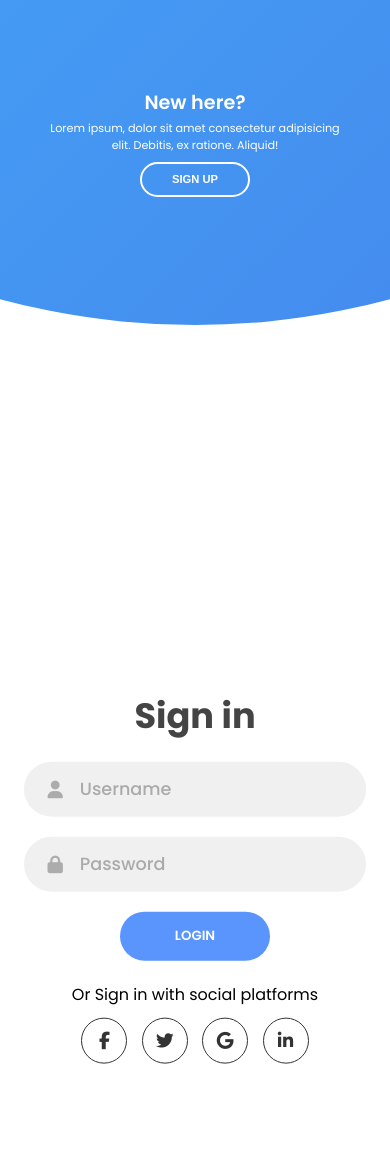
After one commit to HuyLuong2002/Toy_Management_Website, a PHP site: page /login.php in a window 390 px wide. The commit adds this page. Run offline with PHP 8.4, Linux system fonts and the light colour scheme; some libraries are stand-ins or nearby versions.

Commit message:
Login.php

```diff
--- a/assets/css/home.css
+++ b/assets/css/home.css
@@ -174,8 +174,6 @@ header {
   background-size: cover;
 }
 
-<<<<<<< HEAD
-=======
 /* swiper */
 .swiper-container {
   width: 100vw;
@@ -239,5 +237,3 @@ header {
   opacity: 0.5;
   margin: 0.4rem 0;
 }
-
->>>>>>> 2ef369807167b864de02815f9ba0ee9869c27220
--- /dev/null
+++ b/assets/css/login.css
@@ -0,0 +1,381 @@
+@import url("https://fonts.googleapis.com/css2?family=Poppins:wght@200;300;400;500;600;700;800&display=swap");
+
+*{
+    padding: 0;
+    margin: 0;
+    box-sizing: border-box;
+}
+
+body, input{
+    font-family: 'Poppins', sans-serif;
+}
+
+.container{
+    position: relative;
+    width: 100%;
+    min-height: 100vh;
+    background-color: #fff;
+    overflow: hidden;
+}
+
+.container::before{
+    content: '';
+    position: absolute;
+    width: 2000px;
+    height: 2000px;
+    border-radius: 50%;
+    background: linear-gradient(-45deg, #4481eb, #44befe);
+    top: -10%;
+    right: 48%;
+    transform: translateY(-50%);
+    z-index: 6;
+    transition: 1.8s ease-in-out;
+}
+
+.forms-container{
+    position: absolute;
+    width: 100%;
+    height: 100%;
+    top: 0;
+    left: 0;
+}
+
+.signin-signup{
+    position: absolute;
+    top: 50%;
+    left: 75%;
+    transform: translate(-50%, -50%);
+    width: 50%;
+    display: grid;
+    grid-template-columns: 1fr;
+    z-index: 5;
+    transition: 1s .7s ease-in-out;
+}
+
+form{
+    display: flex;
+    align-items: center;
+    justify-content: center;
+    flex-direction: column;
+    padding: 0 5rem;
+    overflow: hidden;
+    grid-column: 1 / 2;
+    grid-row: 1 / 2;
+    transition: 0.2s 0.7s ease-in-out;
+}
+
+form.sign-in-form{
+    z-index: 2;
+}
+
+form.sign-up-form{
+    z-index: 1;
+    opacity: 0;
+}
+
+.title{
+    font-size: 2.2rem;
+    color: #444;
+    margin-bottom: 10px;
+}
+
+.input-field{
+    max-width: 380px;
+    width: 100%;
+    height: 55px;
+    background-color: #f0f0f0;
+    margin: 10px 0;
+    border-radius: 55px;
+    display: grid;
+    grid-template-columns: 15% 85%;
+    padding: 0 .4rem;
+}
+
+.input-field i{
+    text-align: center;
+    line-height: 55px;
+    color: #acacac;
+    font-size: 1.1rem;
+}
+
+.input-field input {
+    background: none;
+    outline: none;
+    border: none;
+    line-height: 1;
+    font-weight: 600;
+    font-size: 1.1rem;
+    color: #333;
+}
+
+.input-field input::placeholder{
+    color: #aaa;
+    font-weight: 500;
+}
+
+.btn {
+    width: 150px;
+    height: 49px;
+    border: none;
+    cursor: pointer;
+    outline: none;
+    border-radius: 49px;
+    background-color: #5995fd;
+    color: #fff;
+    text-transform: uppercase;
+    font-weight: 600;
+    margin: 10px 0;
+    transition: .5s;
+}
+
+.btn:hover{
+    background-color: #4d84e2;
+}
+
+.social-text{
+    padding: .7rem 0;
+    font-size: 1rem;
+}
+
+.social-media{
+    display: flex;
+    align-items: center;
+    justify-content: center;
+}
+
+.social-icon{
+    height: 46px;
+    width: 46px;
+    border: 1px solid #333;
+    display: flex;
+    justify-content: center;
+    align-items: center;
+    text-decoration: none;
+    margin: 0 0.45rem;
+    font-size: 1.1rem;
+    border-radius: 50%;
+    color: #333;
+    transition: 0.3s;
+}
+
+.social-icon:hover{
+    color: #4481eb;
+   border-color:  #4481eb;
+}
+
+.panels-container{
+    position: absolute;
+    height: 100%;
+    width: 100%;
+    top: 0;
+    left: 0;
+    display: grid;
+    grid-template-columns: repeat(2 , 1fr);
+}
+
+.panel{
+    display: flex;
+    flex-direction: column;
+    align-items: flex-end;
+    justify-content: space-around;
+    text-align: center;
+    z-index: 7;
+}
+
+.left-panel{
+    pointer-events: all;
+    padding: 3rem 17% 2rem 12%;
+}
+
+.right-panel{
+    pointer-events: none;
+    padding: 3rem 17% 2rem 12%;
+}
+
+.panel .content{
+    color: #fff;
+    transition: 1.1s .4s ease-in-out;
+}
+
+.panel h3{
+    font-weight: 600;
+    line-height: 1;
+    font-size: 1.5rem;
+}
+
+.panel p{
+    font-size: 0.95rem;
+    padding: 0.7rem 0;
+}
+
+.btn.transparent{
+    margin: 0;
+    background: none;
+    border: 2px solid #fff;
+    width: 130px;
+    height: 41px;
+    font-weight: 600;
+    font-size: 0.8rem;
+}
+
+.image{
+    width: 100%;
+    transition: 1.1s .4s ease-in-out;
+}
+
+.right-panel .content, .right-panel .image{
+    transform: translateX(800px);
+}
+
+.container.sign-up-mode::before{
+    transform: translate(100%, -50%);
+    right: 52%;
+}
+
+.container.sign-up-mode .left-panel .image,
+.container.sign-up-mode .left-panel .content{
+    transform: translateX(-800px);
+}
+
+.container.sign-up-mode .right-panel .image,
+.container.sign-up-mode .right-panel .content{
+    transform: translateX(0px)
+}
+
+.container.sign-up-mode .left-panel{
+    pointer-events: none;
+}
+
+.container.sign-up-mode .right-panel{
+    pointer-events: all;
+}
+
+.container.sign-up-mode .signin-signup{
+    left: 25%;
+}
+
+.container.sign-up-mode form.sign-in-form{
+    z-index: 1;
+    opacity: 0;
+}
+
+.container.sign-up-mode form.sign-up-form{
+    z-index: 2;
+    opacity: 1;
+}
+
+@media (max-width: 870px){
+    .container{
+        min-height: 800px;
+        height: 100vh;
+    }
+
+    .container::before{
+        width: 1500px;
+        height: 1500px;
+        left: 30%;
+        bottom: 68%;
+        transform: translateX(-50%);
+        right: initial;
+        top: initial;
+        transition: 2s ease-in-out;
+    }
+
+    .signin-signup{
+        width: 100%;
+        left: 50%;
+        top: 95%;
+        transform: translate(-50%, -100%);
+        transition: 1s 0.8s ease-in-out;
+    }
+
+    .panels-container{
+        grid-template-columns: 1fr;
+        grid-template-rows: 1fr 2fr 1fr;
+    }
+
+    .panel{
+        flex-direction: row;
+        justify-content: space-around;
+        align-items: center;
+        padding: 2.5rem 8%;
+    }
+
+    .panel .content{
+        padding-right: 15%;
+        transition: 0.9s 0.8s ease-in-out;
+    }
+
+    .panel h3{
+        font-size: 1.2rem;
+    }
+
+    .panel p{
+        font-size: 0.7rem;
+        padding: 0.5rem 0;
+    }
+
+    .btn.transparent{
+        width: 110px;
+        height: 35px;
+        font-size: 0.7rem;
+    }
+
+    .image{
+        width: 200px;
+        transition: 0.9s 0.6s ease-in-out;
+    }
+    /* có 4 line rows, nên left-panel bắt đầu là dòng 1 kết thúc dòng 2*/
+    .left-panel{
+        grid-row: 1 / 2;
+    }
+
+    .right-panel{
+        grid-row: 3 / 4;
+    }
+
+    .right-panel .content, .right-panel .image{
+        transform: translateY(300px);
+    }
+
+    .container.sign-up-mode::before{
+        transform: translate(-50%, 100%);
+        bottom: 32%;
+        right: initial;
+    }
+
+    .container.sign-up-mode .left-panel .image,
+    .container.sign-up-mode .left-panel .content{
+        transform: translateY(-300px);
+    }
+
+    .container.sign-up-mode .signin-signup{
+        top: 5%;
+        transform: translate(-50%, 0);
+        left: 50%;
+    }
+}
+
+@media (max-width: 570px){
+    form{
+        padding: 0 1.5rem;
+    }
+
+    .image{
+        display: none;
+    }
+
+    .panel .content{
+        padding: 0.5rem 1rem;
+    }
+
+    .container::before{
+        bottom: 72%;
+        left: 50%;
+    }
+
+    .container.sign-up-mode::before{
+        border-top: 28%;
+        left: 50%;
+    }
+}
--- /dev/null
+++ b/js/login.js
@@ -0,0 +1,11 @@
+const sign_in_btn = document.querySelector("#sign-in-btn");
+const sign_up_btn = document.querySelector("#sign-up-btn");
+const container = document.querySelector(".container");
+
+sign_up_btn.addEventListener('click', () =>{
+    container.classList.add("sign-up-mode");
+});
+
+sign_in_btn.addEventListener('click', () =>{
+    container.classList.remove("sign-up-mode");
+});
--- /dev/null
+++ b/login.php
@@ -0,0 +1,110 @@
+<!DOCTYPE html>
+<html lang="en">
+<head>
+    <meta charset="UTF-8">
+    <meta http-equiv="X-UA-Compatible" content="IE=edge">
+    <meta name="viewport" content="width=device-width, initial-scale=1.0">
+    <script
+      src="https://kit.fontawesome.com/64d58efce2.js"
+      crossorigin="anonymous"
+    ></script>
+    <title>Sign In & Sign up Form</title>
+    <link rel="stylesheet" href="./assets/css/login.css">
+</head>
+<body>
+    <div class="container">
+        <div class="forms-container">
+            <div class="signin-signup">
+                <form action="" class="sign-in-form">
+                    <h2 class="title">Sign in</h2>
+                    <div class="input-field">
+                        <i class="fas fa-user"></i>
+                        <input type="text" placeholder="Username">
+                    </div>
+                    <div class="input-field">
+                        <i class="fas fa-lock"></i>
+                        <input type="password" placeholder="Password">
+                    </div>
+                    <input type="submit" value="Login" class="btn solid">
+
+                    <p class="social-text">Or Sign in with social platforms</p>
+                    <div class="social-media">
+                        <a href="#" class="social-icon">
+                            <i class="fab fa-facebook-f"></i>
+                        </a>
+                        <a href="#" class="social-icon">
+                            <i class="fab fa-twitter"></i>
+                        </a>
+                        <a href="#" class="social-icon">
+                            <i class="fab fa-google"></i>
+                        </a>
+                        <a href="#" class="social-icon">
+                            <i class="fab fa-linkedin-in"></i>
+                        </a>
+                    </div>
+                </form>
+
+                <form action="" class="sign-up-form">
+                    <h2 class="title">Sign up</h2>
+                    <div class="input-field">
+                        <i class="fas fa-user"></i>
+                        <input type="text" placeholder="Username">
+                    </div>
+                    <div class="input-field">
+                        <i class="fas fa-envelope"></i>
+                        <input type="text" placeholder="Email">
+                    </div>
+                    <div class="input-field">
+                        <i class="fas fa-lock"></i>
+                        <input type="password" placeholder="Password">
+                    </div>
+                    <input type="submit" value="Sign up" class="btn solid">
+
+                    <p class="social-text">Or Sign up with social platforms</p>
+                    <div class="social-media">
+                        <a href="#" class="social-icon">
+                            <i class="fab fa-facebook-f"></i>
+                        </a>
+                        <a href="#" class="social-icon">
+                            <i class="fab fa-twitter"></i>
+                        </a>
+                        <a href="#" class="social-icon">
+                            <i class="fab fa-google"></i>
+                        </a>
+                        <a href="#" class="social-icon">
+                            <i class="fab fa-linkedin-in"></i>
+                        </a>
+                    </div>
+                </form>
+
+            </div>
+        </div>
+
+        <div class="panels-container">
+            <div class="panel left-panel">
+                <div class="content">
+                    <h3>New here?</h3>
+                    <p>Lorem ipsum, dolor sit amet consectetur adipisicing elit. Debitis,
+                    ex ratione. Aliquid!</p>
+                    <button class="btn transparent" id="sign-up-btn">Sign up</button>
+                </div>
+                <img src="./assets/images/log.png" class="image">
+            </div>
+
+
+            <div class="panel right-panel">
+                <div class="content">
+                    <h3>One of us?</h3>
+                    <p>Lorem ipsum, dolor sit amet consectetur adipisicing elit. Debitis,
+                    ex ratione. Aliquid!</p>
+                    <button class="btn transparent" id="sign-in-btn">Sign in</button>
+                </div>
+                <img src="./assets/images/register.png" class="image">
+            </div>
+
+        </div>
+    </div>
+
+    <script src="./js/login.js"></script>
+</body>
+</html>
--- a/shop.php
+++ b/shop.php
@@ -21,6 +21,7 @@
         <h1 class="heading">Lastest products</h1>
         <div class="box-container">
             <form action="" method="post" class="box">
+                <button class="fas fa-heart" type="submit" name="add_to_wishlist"></button>
                 <img src="./assets/images/home-img-3.png" alt="">
                 <div class="name">Headphone ASUS</div>
                 <div class="flex">
```
Also changed, not shown: assets/images/log.png (added), assets/images/register.png (added).
